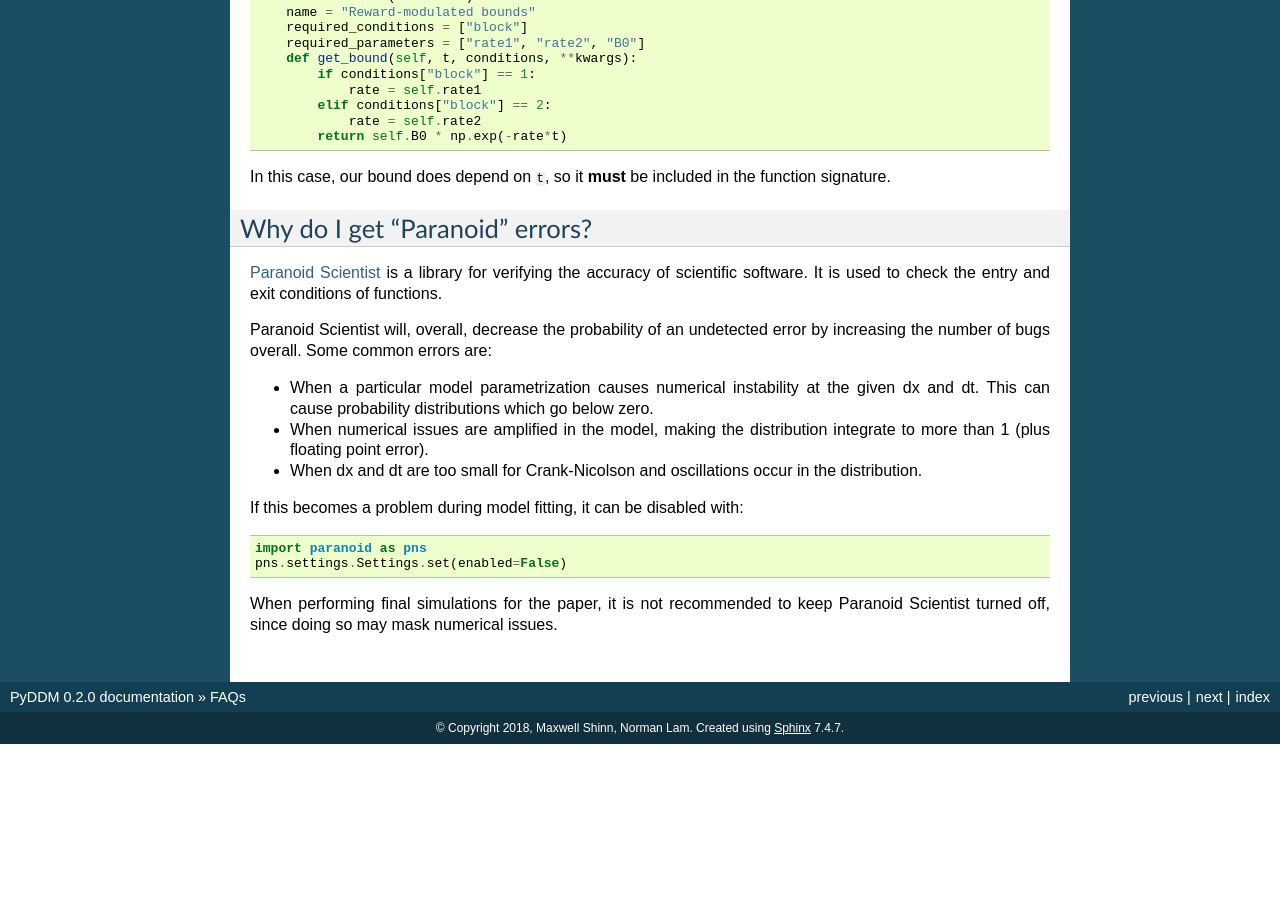
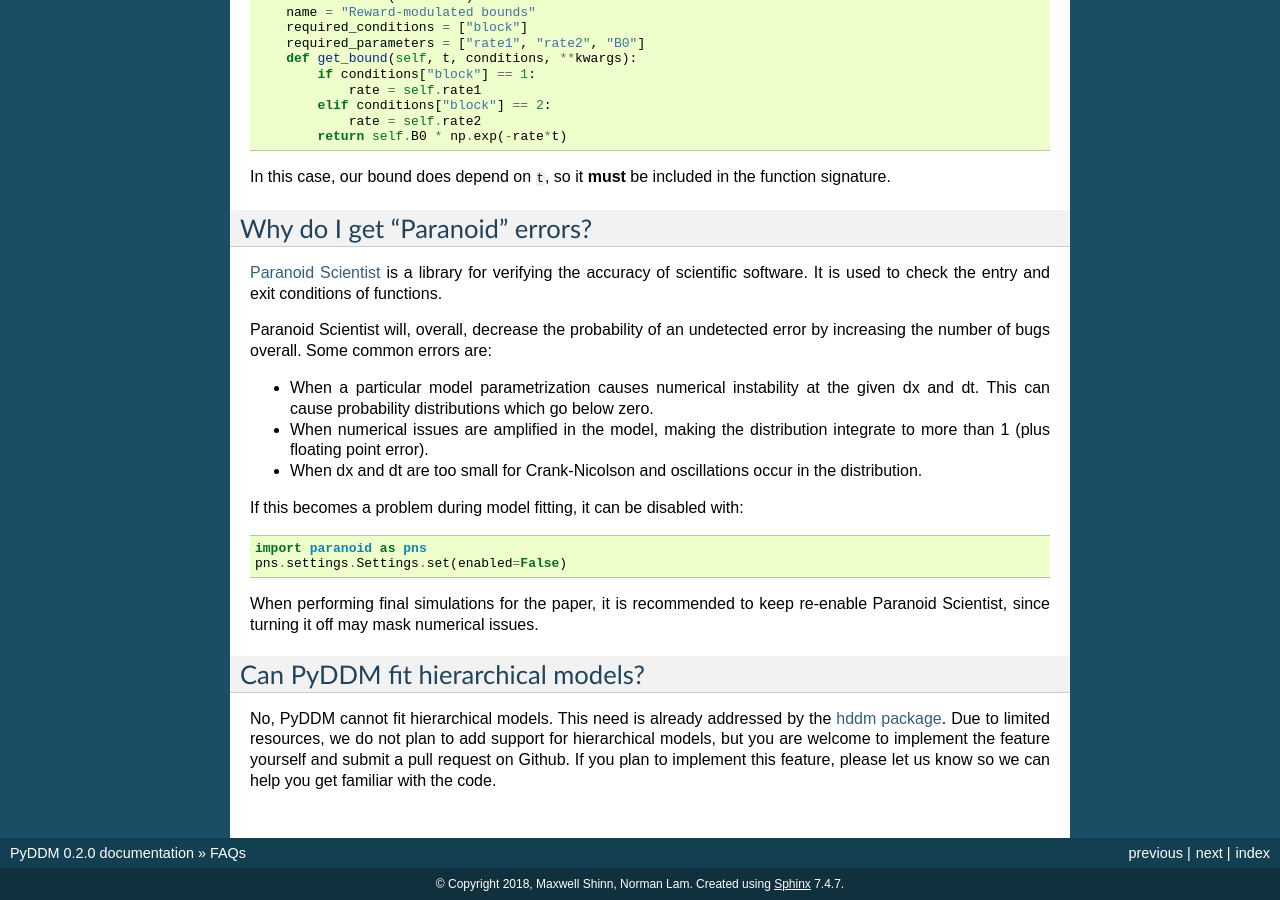
Before and after one commit to mwshinn/PyDDM, a Sphinx documentation site: the page built from doc/faqs.rst, in a window 1280 px wide and 900 px high, scrolled down 1323 px. Built offline with Sphinx 7.4.7, drawn with Linux system fonts in a browser that asks for light colours; formulas are drawn with MathJax 3; before the commit the page ends 2067 px from its top, so only the background shows below that; some of the changed text lies outside the part shown.

Commit message:
Updated FAQs for hierarchical models

```diff
--- a/doc/faqs.rst
+++ b/doc/faqs.rst
@@ -122,6 +122,17 @@ with::
   import paranoid as pns
   pns.settings.Settings.set(enabled=False)
 
-When performing final simulations for the paper, it is not recommended
-to keep Paranoid Scientist turned off, since doing so may mask
+When performing final simulations for the paper, it is recommended to
+keep re-enable Paranoid Scientist, since turning it off may mask
 numerical issues.
+
+Can PyDDM fit hierarchical models?
+----------------------------------
+
+No, PyDDM cannot fit hierarchical models.  This need is already
+addressed by the `hddm package <https://github.com/hddm-devs/hddm/>`_.
+Due to limited resources, we do not plan to add support for
+hierarchical models, but you are welcome to implement the feature
+yourself and submit a pull request on Github.  If you plan to
+implement this feature, please let us know so we can help you get
+familiar with the code.
```
